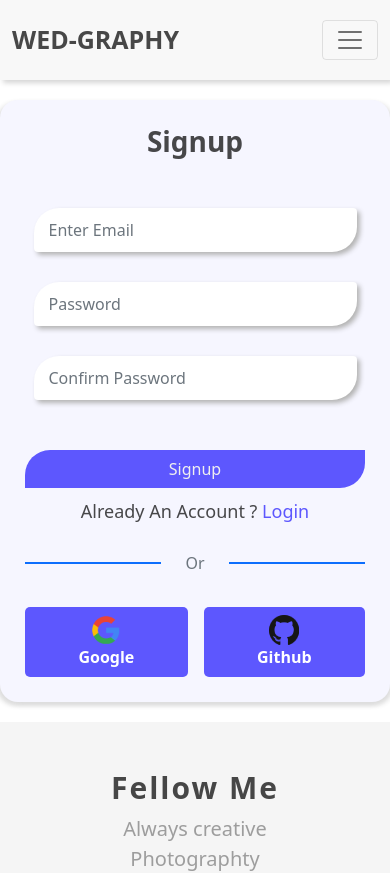
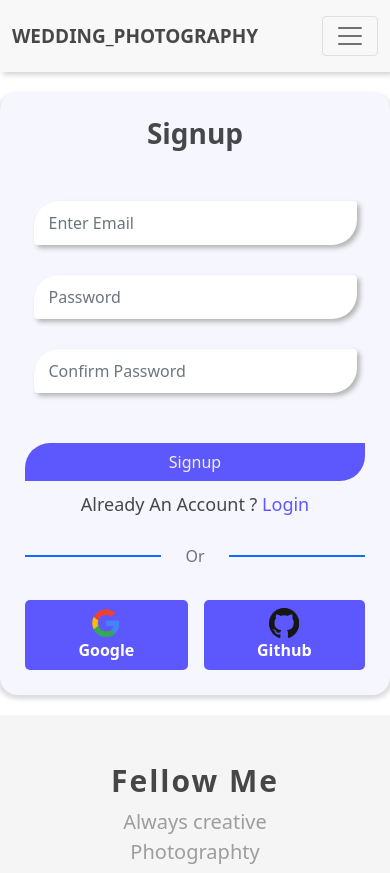
Before and after one commit to aonikpaulalock/Sunsine-Projects, a React (Create React App) app: page /signup in a window 390 px wide. Shown: the top 873 px of the page. Built offline with nearby package versions, Linux system fonts and the light colour scheme; no server answers.

Commit message:
navber responsive done

```diff
--- a/src/Pages/Login/Login/Login.js
+++ b/src/Pages/Login/Login/Login.js
@@ -45,7 +45,7 @@ const Login = () => {
   }
   const passwordReset = async (event) => {
     await sendPasswordResetEmail(email);
-    toast('Reset Verifaction Sent');
+    toast('Reset Password Verifaction Message Sent');
   }
   return (
     <div className="form-background">
@@ -70,9 +70,6 @@ const Login = () => {
       <Provider />
       <div>
         <h5 style={{ color: 'red' }}>{error?.message}</h5>
-        {
-          loading && <p>Loading .......... </p>
-        }
       </div>
       <ToastContainer />
     </div>
--- a/src/Pages/Login/Signup/Signup.js
+++ b/src/Pages/Login/Signup/Signup.js
@@ -13,7 +13,7 @@ const Signup = () => {
   const [confirmPassword, setConfirmPassword] = useState('')
   const [error, setError] = useState('')
 
-  const [createUserWithEmailAndPassword, user, loading] = useCreateUserWithEmailAndPassword(auth, { sendEmailVerification: true })
+  const [createUserWithEmailAndPassword, user] = useCreateUserWithEmailAndPassword(auth, { sendEmailVerification: true })
 
   const handleEmail = event => {
     setEmail(event.target.value)
@@ -39,9 +39,7 @@ const Signup = () => {
     }
     createUserWithEmailAndPassword(email, password);
   }
-  // if(user){
-  //   toast.success('From Submited Successfully',navigate('/'))
-  //  }
+
   useEffect(() => {
     if (user) {
       navigate('/')
--- a/src/Pages/Sheared/Header/Header.js
+++ b/src/Pages/Sheared/Header/Header.js
@@ -11,7 +11,7 @@ const Header = () => {
     <Navbar collapseOnSelect className="py-3 Nav-Bg" expand="lg">
       <Container>
         <Navbar.Brand as={Link} to="/" className="Nav-Title">
-          WED-GRAPHY
+          WEDDING_PHOTOGRAPHY
         </Navbar.Brand>
         <Navbar.Toggle aria-controls="responsive-navbar-nav" />
         <Navbar.Collapse id="responsive-navbar-nav">
@@ -27,10 +27,10 @@ const Header = () => {
               SIGNUP
             </Nav.Link>
             {!user ?
-            <Nav.Link as={Link} to="/login" className="fw-bold">LOGIN</Nav.Link>
-            :
-            <Nav.Link className="fw-bold" onClick={()=>signOut(auth)}>LOGOUT</Nav.Link>
-          }
+              <Nav.Link as={Link} to="/login" className="fw-bold">LOGIN</Nav.Link>
+              :
+              <Nav.Link className="fw-bold" onClick={() => signOut(auth)}>LOGOUT</Nav.Link>
+            }
           </Nav>
         </Navbar.Collapse>
       </Container>
--- a/src/Pages/Styles/Header.css
+++ b/src/Pages/Styles/Header.css
@@ -7,3 +7,11 @@
   font-weight: 700;
   font-size: 25px;
 }
+
+/* Media Quries */
+@media (max-width:410px) {
+  .Nav-Title{
+    font-weight: 600;
+    font-size: 19px;
+  }
+}
```
